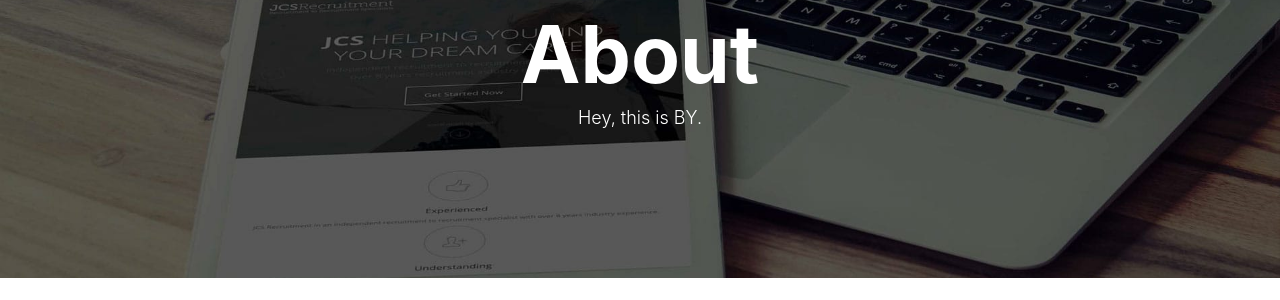
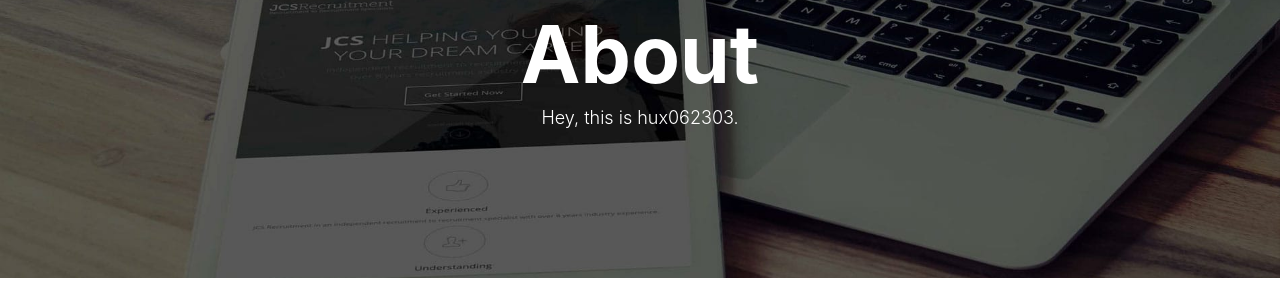
Before and after one commit to hux062303/hux062303.github.io, a Jekyll site: the page built from about.html, in a window 1280 px wide. Shown: the part 140-440 px from the top of the page. Built offline with Jekyll 4.4.1, drawn with Linux system fonts in a browser that asks for light colours; nearby versions of some CDN libraries; comment, search, counter and statistics services are not loaded.

```diff
--- a/_config.yml
+++ b/_config.yml
@@ -19,14 +19,8 @@ sidebar-about-description: "Goals determine what you going to be! I do like this
 # SNS settings
 RSS: false
 weibo_username:     墨菲吃葡萄要吐葡萄皮
-zhihu_username:     mo-fei-25
+zhihu_username:     ssss
 github_username:    hux062303
-#facebook_username:  baiying.qiu.7
-#jianshu_username:   e71990ada2fd
-#twitter_username:   qiubaiying
-
-
-
 
 # Build settings
 # from 2016, 'pygments' is unsupported on GitHub Pages. Use 'rouge' for highlighting instead.
--- a/about.html
+++ b/about.html
@@ -1,7 +1,7 @@
 ---
 layout: page
 title: "About"
-description: "Hey, this is BY."
+description: "Hey, this is hux062303."
 header-img: "img/post-bg-rwd.jpg"
 ---
 
```
